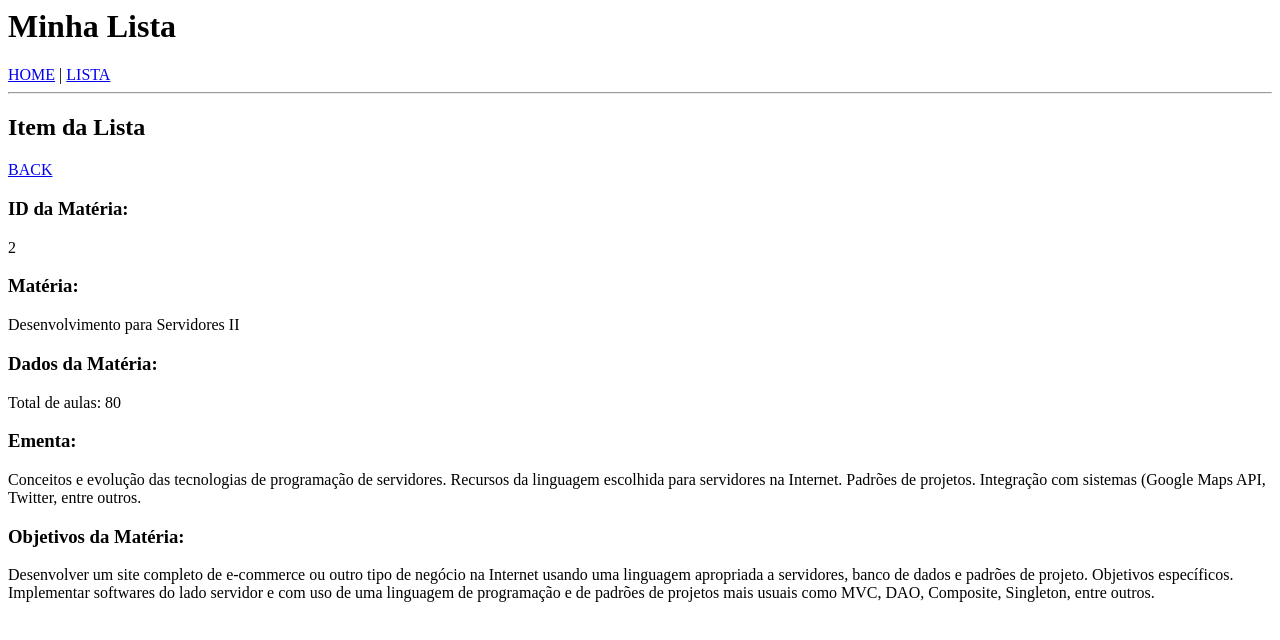
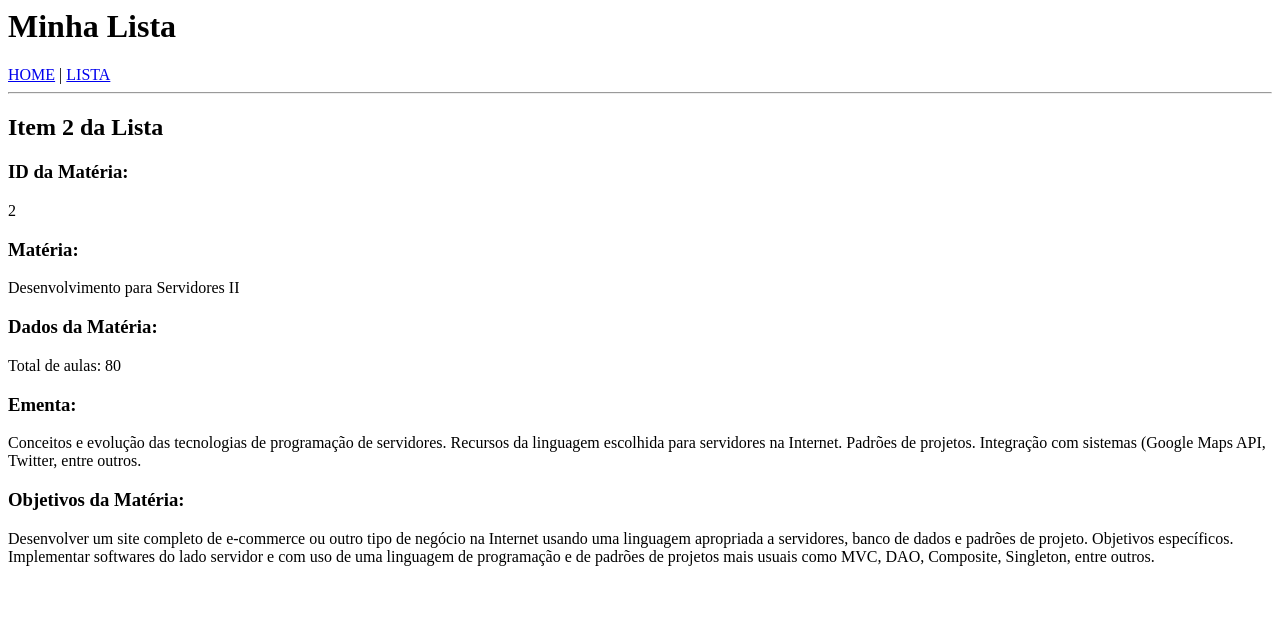
Before and after one commit to marjciardullo/angular-aula, an Angular app: page /list/1 in a window 1280 px wide. Shown: the top 640 px of the page. Built offline with nearby package versions, Linux system fonts and the light colour scheme.

Commit message:
1 file modified

```diff
--- a/src/app/list-details/list-details.component.html
+++ b/src/app/list-details/list-details.component.html
@@ -1,5 +1,5 @@
-<h2>Item da Lista</h2>
-<a [routerLink]="['/list']">BACK</a>
+<h2>Item {{ item.id }} da Lista</h2>
+
 <h3>ID da Matéria:</h3>
 <div>{{ item.id }}</div>
 
```
